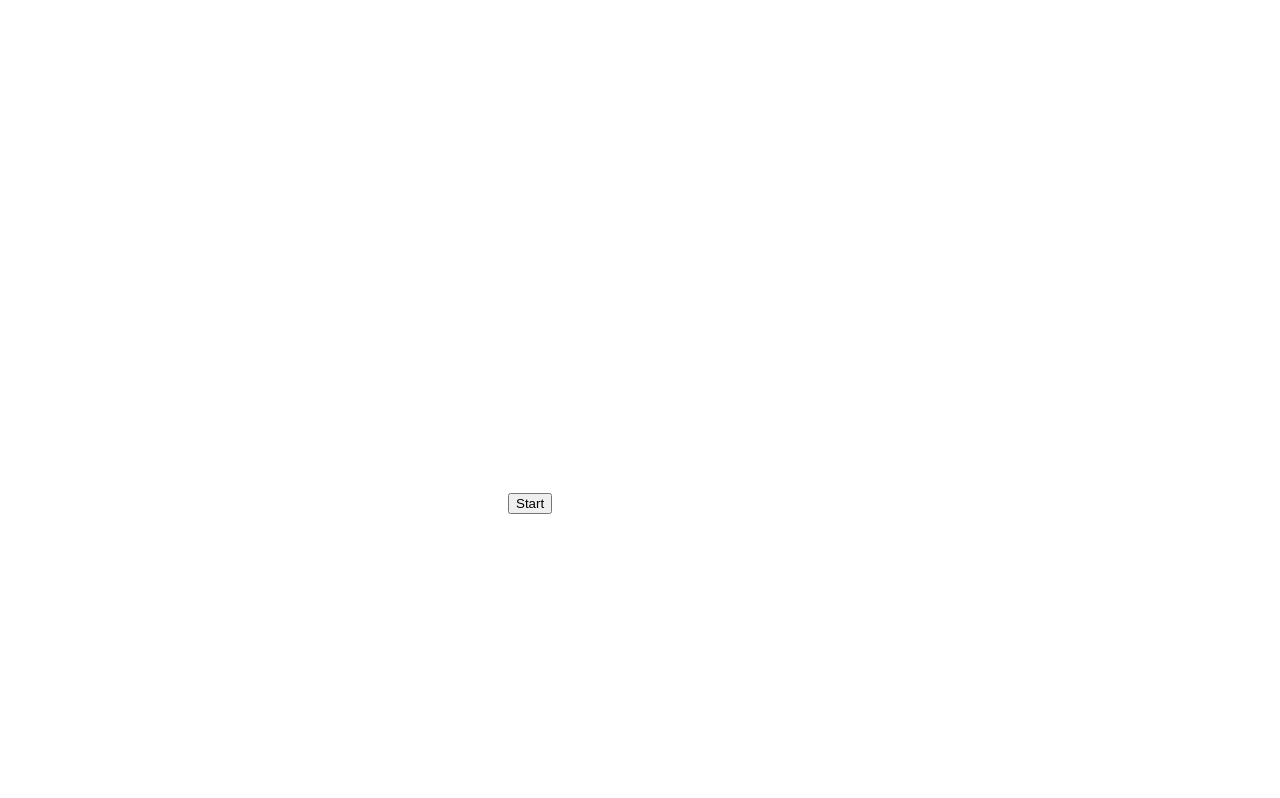
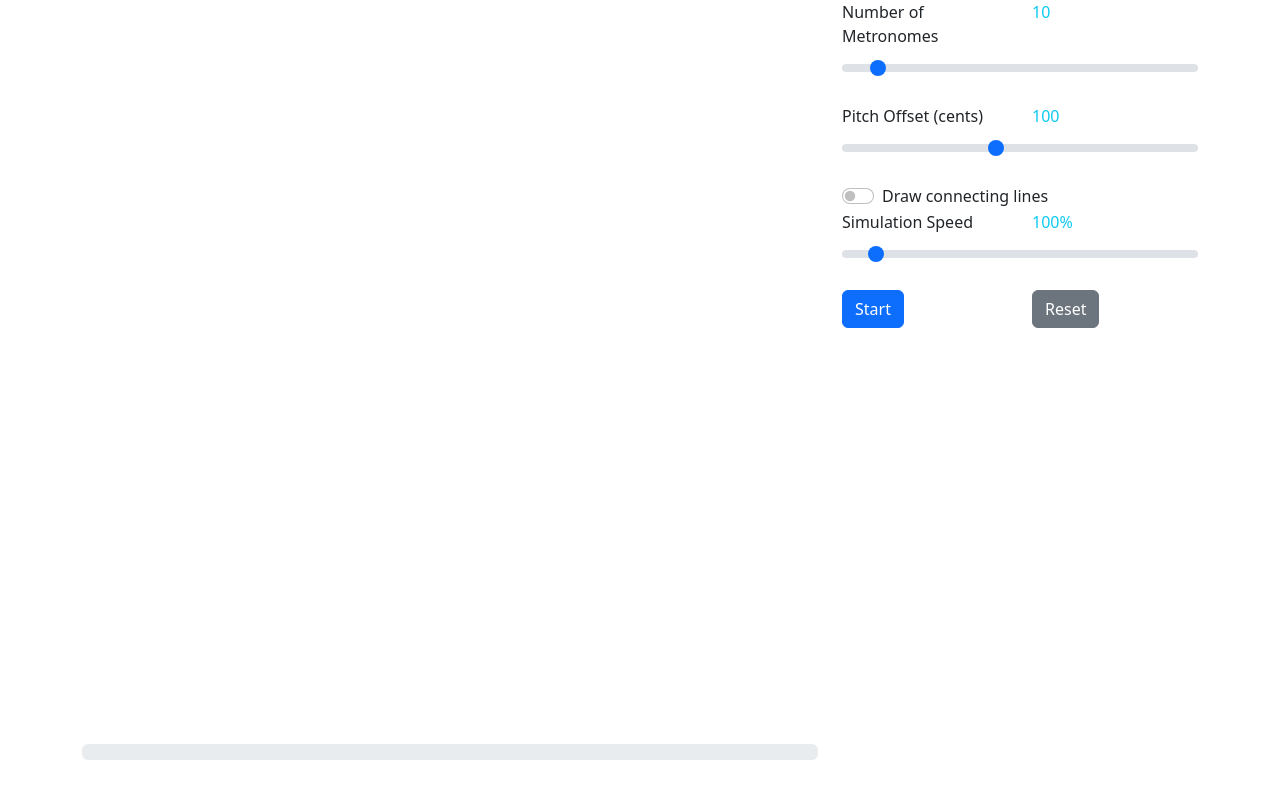
Before and after one commit to Tesserex/metronomes, a plain HTML site: page index.html in a window 1280 px wide. Drawn offline with nearby package versions, Linux system fonts and the light colour scheme.

Commit message:
add controls and stuff

```diff
--- a/index.html
+++ b/index.html
@@ -1,6 +1,63 @@
 <html>
-  <head><title>Metronomes</title></head>
+  <head>
+    <title>Metronomes</title>
+    <link href="https://cdn.jsdelivr.net/npm/bootstrap@5.2.3/dist/css/bootstrap.min.css" rel="stylesheet" integrity="sha384-rbsA2VBKQhggwzxH7pPCaAqO46MgnOM80zW1RWuH61DGLwZJEdK2Kadq2F9CUG65" crossorigin="anonymous">
+    <link rel="stylesheet" href="main.css">
+  </head>
   <body>
+    <div class="container">
+      <div class="row">
+      <div class="col-md-8">
+        <canvas id="canvas"></canvas>
+        <div class="mt-2">
+          <div class="progress">
+            <div id="sim-progress" class="progress-bar" role="progressbar" aria-label="Simulation Progress" aria-valuenow="0" aria-valuemin="0" aria-valuemax="100"></div>
+          </div>
+        </div>
+      </div>
+      <div class="col-md">
+        <div class="mb-4">
+          <div class="row">
+            <div class="col-6"><label for="ball-count" class="form-label">Number of Metronomes</label></div>
+            <div class="col-6"><div class="text-info" id="ball-count-label">10</div></div>
+          </div>
+          <input type="range" class="form-range" min="2" max="100" step="1" value="10" id="ball-count" />
+        </div>
+
+        <div class="mb-4">
+          <div class="row">
+            <div class="col-6"><label for="pitch-offset" class="form-label">Pitch Offset (cents)</label></div>
+            <div class="col-6"><div class="text-info" id="pitch-offset-label">100</div></div>
+          </div>
+          <input type="range" class="form-range" min="25" max="200" step="1" value="100" id="pitch-offset" />
+        </div>
+
+        <div class="form-check form-switch">
+          <input class="form-check-input" type="checkbox" value="" id="chkShowLines">
+          <label class="form-check-label" for="chkShowLines">
+            Draw connecting lines
+          </label>
+        </div>
+
+        <div class="mb-4">
+          <div class="row">
+            <div class="col-6"><label for="sim-speed" class="form-label">Simulation Speed</label></div>
+            <div class="col-6"><div class="text-info" id="sim-speed-label"></div></div>
+          </div>
+          <input type="range" class="form-range" min="0.25" max="10" step="0.25" value="1" id="sim-speed" />
+        </div>
+
+        <div class="row">
+          <div class="col">
+            <button id="btn-start" class="btn btn-primary">Start</button>
+          </div>
+          <div class="col">
+            <button id="btn-reset" class="btn btn-secondary">Reset</button>
+          </div>
+        </div>
+      </div>
+    </div>
+    </div>
     <script type="text/javascript" src="metronome.js"></script>
   </body>
 </html>
--- /dev/null
+++ b/main.css
@@ -0,0 +1,7 @@
+#canvas {
+    width: 100%;
+}
+
+.progress, .progress-bar {
+    transition: none;
+}
--- a/metronome.js
+++ b/metronome.js
@@ -1,12 +1,11 @@
-// add a canvas to the body of the html page
-var canvas = document.createElement('canvas');
-document.body.appendChild(canvas);
+var canvas = document.getElementById('canvas');
 
 // get the context and set the width and height
 var ctx = canvas.getContext('2d');
-canvas.width = 500;
-canvas.height = 500;
+canvas.width = canvas.clientWidth;
+canvas.height = canvas.width;
 
+// create an audio context and lower the volume
 var audioCtx = new (window.AudioContext || window.webkitAudioContext)();
 var gainNode = audioCtx.createGain();
 gainNode.gain.value = 0.1;
@@ -23,26 +22,71 @@ function playNote(frequency, duration) {
 	oscillator.stop(audioCtx.currentTime + duration);
 }
 
+// grab all the form inputs
+var ballCount = document.getElementById('ball-count');
+var ballCountLabel = document.getElementById('ball-count-label');
+var pitchOffset = document.getElementById('pitch-offset');
+var pitchOffsetLabel = document.getElementById('pitch-offset-label');
+var showLines = document.getElementById('chkShowLines');
+var simSpeed = document.getElementById('sim-speed');
+var simSpeedLabel = document.getElementById('sim-speed-label');
+var simProgressBar = document.getElementById('sim-progress');
+
+function updateSimSpeedLabel() {
+  simSpeedLabel.innerHTML = `${simSpeed.value * 100}%`;
+}
+
+simSpeed.addEventListener('input', updateSimSpeedLabel);
+updateSimSpeedLabel();
+
+ballCount.addEventListener('input', () => ballCountLabel.innerHTML = ballCount.value);
+pitchOffset.addEventListener('input', () => pitchOffsetLabel.innerHTML = pitchOffset.value);
+
+var progress = 0;
+
+function setProgress(val) {
+  progress = val;
+  if (progress > 1) {
+    progress -= 1;
+  }
+  if (progress < 0) {
+    progress += 1;
+  }
+  simProgressBar.style.width = `${progress*100}%`;
+}
+
+function addProgress(val) {
+  setProgress(progress + val);
+}
+
 var bounds = { x: canvas.width / 2, y: canvas.height / 2, radius: canvas.width / 2 };
 
-var pitchCents = 50;
-var ballCount = 64;
 var balls = [];
-for (var i = 0; i < ballCount; i++) {
+var loopTime = 1;
+
+var lastTimeMs = 0;
+var running = false;
+
+function initialize() {
+  balls = [];
+  for (var i = 0; i < ballCount.value; i++) {
     balls.push({
       x: bounds.x,
       y: bounds.y,
-    speed: 500 * i / ballCount,
-    theta: Math.PI * 2 * i / ballCount,
-    pitch: 110 * Math.pow(2, i * pitchCents / 1200),
+      speed: 500 * (i+1) / ballCount.value,
+      theta: Math.PI * 2 * i / ballCount.value,
     });
   }
 
-var lastTime = 0;
+  loopTime = bounds.radius * 2 / balls[0].speed;
+  setProgress(0);
+}
 
 function draw(timestamp) {
-  var dt = timestamp - lastTime;
-  lastTime = timestamp;
+  var dt = (timestamp - lastTimeMs) * simSpeed.value / 1000;
+  lastTimeMs = timestamp;
+
+  addProgress(dt / loopTime);
 
   // fill the background white
   ctx.fillStyle = 'white';
@@ -68,17 +112,17 @@ function draw(timestamp) {
     ctx.stroke();
 
     // draw a black line between this ball and the previous
-    // if (i > 0) {
-    //   ctx.beginPath();
-    //   ctx.moveTo(balls[i - 1].x, balls[i - 1].y);
-    //   ctx.lineTo(ball.x, ball.y);
-    //   ctx.lineWidth = 1;
-    //   ctx.strokeStyle = '#000000';
-    //   ctx.stroke();
-    // }
+    if (i > 0 && chkShowLines.checked) {
+      ctx.beginPath();
+      ctx.moveTo(balls[i - 1].x, balls[i - 1].y);
+      ctx.lineTo(ball.x, ball.y);
+      ctx.lineWidth = 1;
+      ctx.strokeStyle = '#000000';
+      ctx.stroke();
+    }
 
-    ball.x += ball.speed * Math.cos(ball.theta) * dt / 1000;
-    ball.y += ball.speed * Math.sin(ball.theta) * dt / 1000;
+    ball.x += ball.speed * Math.cos(ball.theta) * dt;
+    ball.y += ball.speed * Math.sin(ball.theta) * dt;
 
     // bounce the ball off the bounding circle
     var dx = ball.x - bounds.x;
@@ -97,19 +141,30 @@ function draw(timestamp) {
       ball.x += correctionDistance * Math.cos(ball.theta);
       ball.y += correctionDistance * Math.sin(ball.theta);
 
-      playNote(ball.pitch, 0.1);
+      playNote(110 * Math.pow(2, i * pitchOffset.value / 1200), 0.1);
     }
   }
 
+  if (running) {
     requestAnimationFrame(draw);
   }
+}
 
-// add a button to the page
-var button = document.createElement('button');
-button.innerHTML = 'Start';
-document.body.appendChild(button);
-// when the button is clicked, play a note
-button.addEventListener('click', function() {
-  lastTime = performance.now();
+const startBtn = document.getElementById('btn-start');
+startBtn.addEventListener('click', function() {
+  if (running) {
+    running = false;
+    startBtn.innerHTML = "Start";
+  } else {
+    lastTimeMs = performance.now();
+    running = true;
     requestAnimationFrame(draw);
+    startBtn.innerHTML = "Pause";
+  }
 });
+
+document.getElementById('btn-reset').addEventListener('click', function() {
+  initialize();
+});
+
+initialize();
```
Lines whose indentation alone changed are shown as unchanged.
